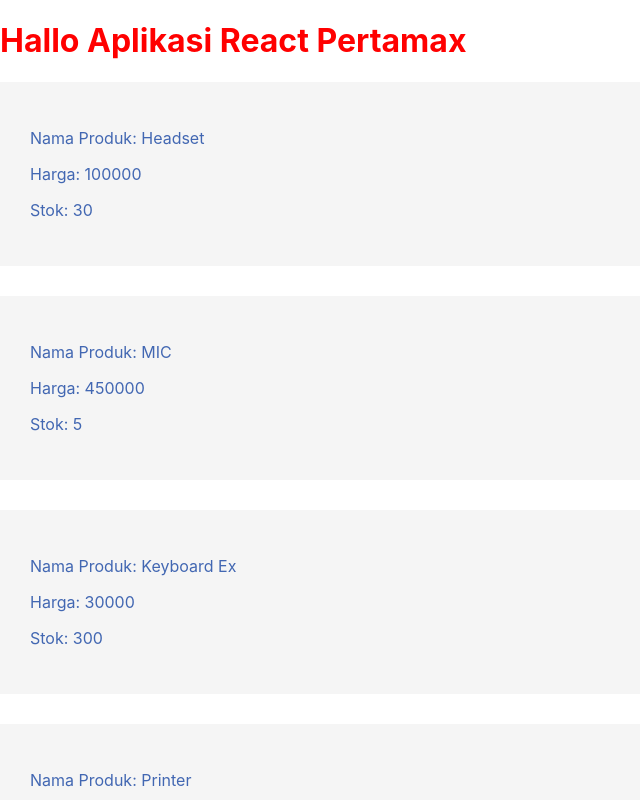
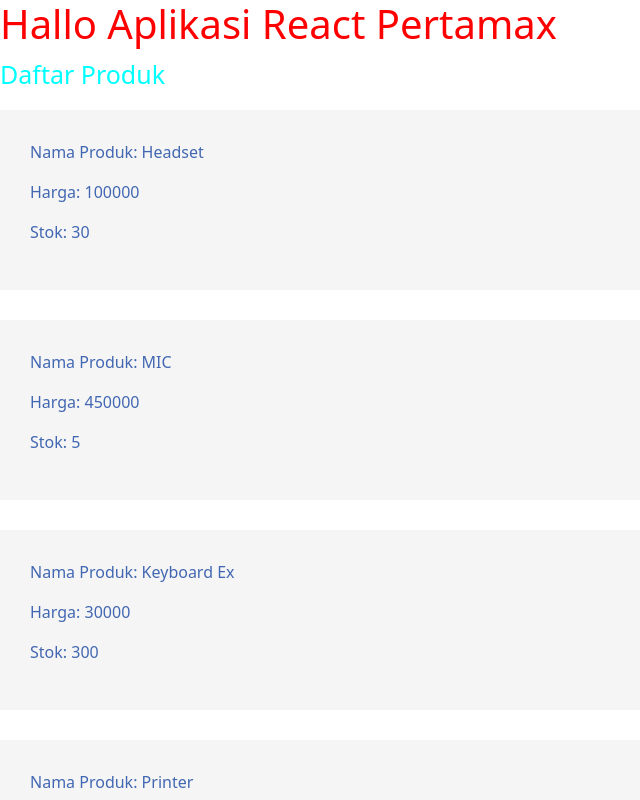
Before and after one commit to purwokang/wsl-idrcorner-react-tutorial1, a React (Create React App) app: page / in a window 1280 px wide. Shown: the top 800 px of the page, without its empty margins (0-640 px from the left). Built offline with nearby package versions, Linux system fonts and the light colour scheme.

Commit message:
styling dengan inline, cdn, dan file css. end of Tutorial React #6

```diff
--- a/public/index.html
+++ b/public/index.html
@@ -22,6 +22,10 @@
       work correctly both with client-side routing and a non-root public URL.
       Learn how to configure a non-root public URL by running `npm run build`.
     -->
+  <!-- CSS bootstrap cdn -->
+  <link href="https://cdn.jsdelivr.net/npm/bootstrap@5.0.0-beta1/dist/css/bootstrap.min.css" rel="stylesheet"
+    integrity="sha384-giJF6kkoqNQ00vy+HMDP7azOuL0xtbfIcaT9wjKHr8RbDVddVHyTfAAsrekwKmP1" crossorigin="anonymous">
+
   <title>IDRcorner React App</title>
 </head>
 
--- a/src/App.js
+++ b/src/App.js
@@ -1,5 +1,6 @@
 import React, { Component } from 'react'
 import Produk from './Produk'
+import Style from './Style.module.css'
 
 class App extends Component {
 
@@ -24,6 +25,9 @@ class App extends Component {
     return (
       <div>
         <h1 style={heading1}>Hallo Aplikasi React Pertamax</h1>
+
+        <p className={Style.judul}>Daftar Produk</p>
+
         <Produk produkProduk={this.state.produk} />
       </div>
     )
--- /dev/null
+++ b/src/Style.module.css
@@ -0,0 +1,4 @@
+.judul {
+  font-size: 25px;
+  color: aqua;
+}
--- a/src/index.css
+++ b/src/index.css
@@ -1,4 +1,4 @@
-body {
+/* body {
   margin: 0;
   font-family: -apple-system, BlinkMacSystemFont, 'Segoe UI', 'Roboto', 'Oxygen',
     'Ubuntu', 'Cantarell', 'Fira Sans', 'Droid Sans', 'Helvetica Neue',
@@ -10,7 +10,7 @@ body {
 code {
   font-family: source-code-pro, Menlo, Monaco, Consolas, 'Courier New',
     monospace;
-}
+} */
 
 .kotak {
   padding: 30px;
```
